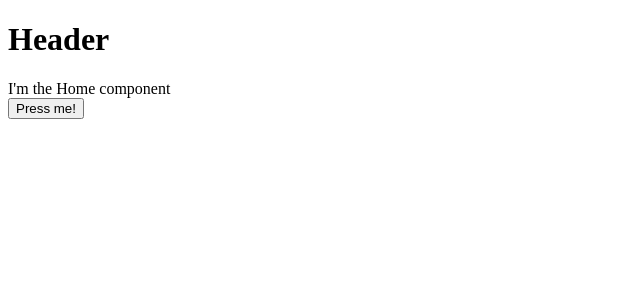
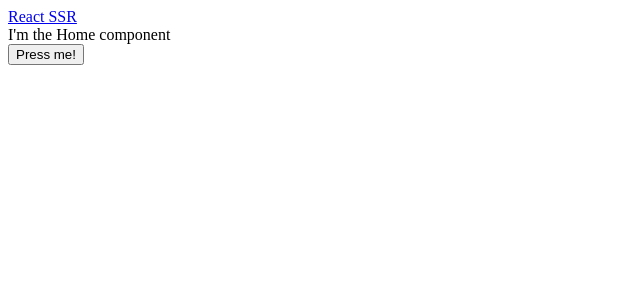
Before and after one commit to iMaximal/react16-redux-auth-server-side-rendering, a React app: page / in a window 1280 px wide. Shown: the top 300 px of the page, without its empty margins (0-640 px from the left). Built offline with nearby package versions, Linux system fonts and the light colour scheme; the HTML template or start-up script is replaced by a standard one.

Commit message:
Building the Header

```diff
--- a/src/client/App.js
+++ b/src/client/App.js
@@ -1,10 +1,11 @@
 import React from 'react';
 import { renderRoutes } from 'react-router-config';
+import Header from './components/Header';
 
 const App = ({ route }) => {
   return (
     <div>
-      <h1>Header</h1>
+      <Header />
       {renderRoutes(route.routes)}
     </div>);
 };
--- /dev/null
+++ b/src/client/components/Header.js
@@ -0,0 +1,10 @@
+import React from 'react';
+import { Link } from 'react-router-dom';
+
+export default () => {
+ return (
+   <div>
+     <Link to="/">React SSR</Link>
+   </div>
+ );
+};
```
